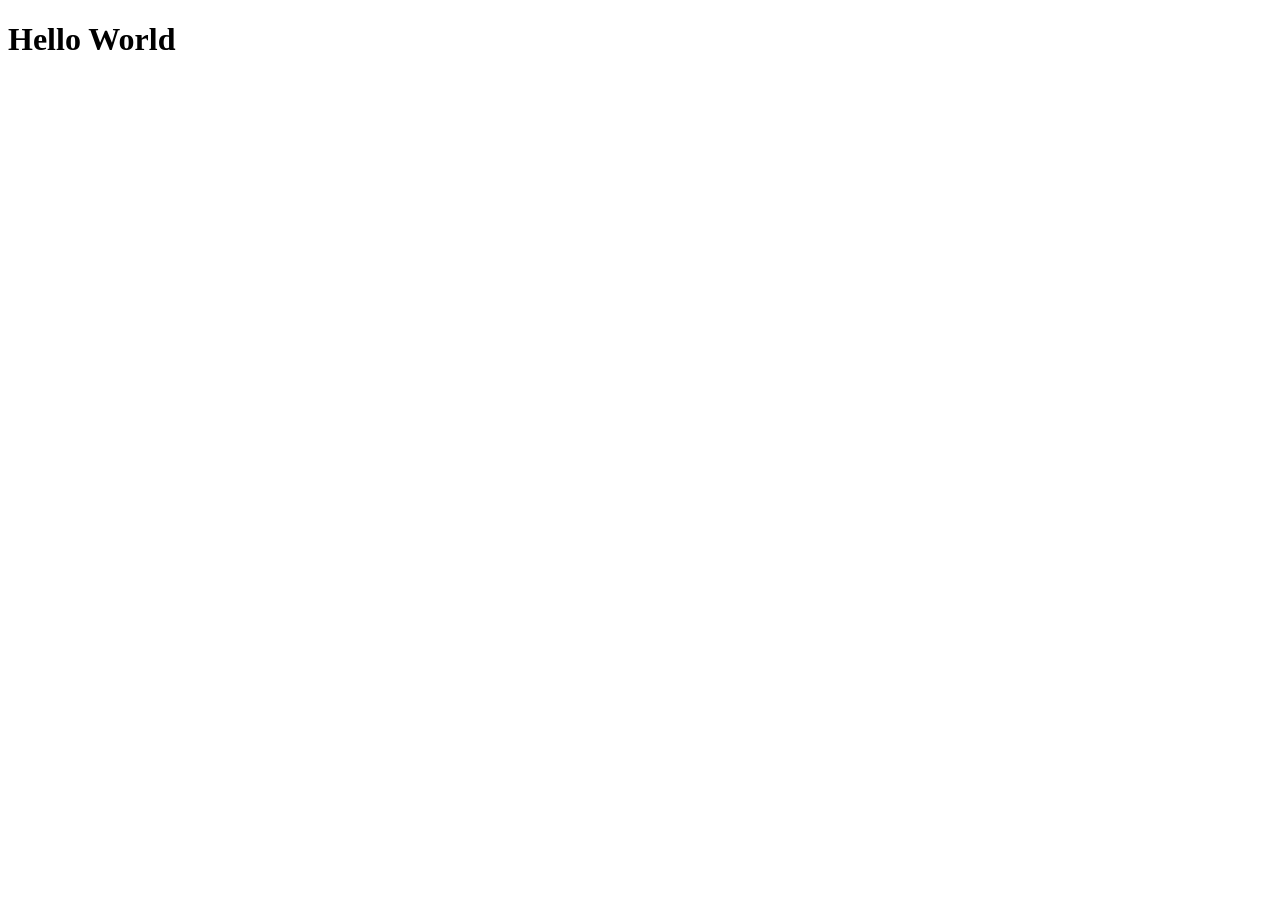
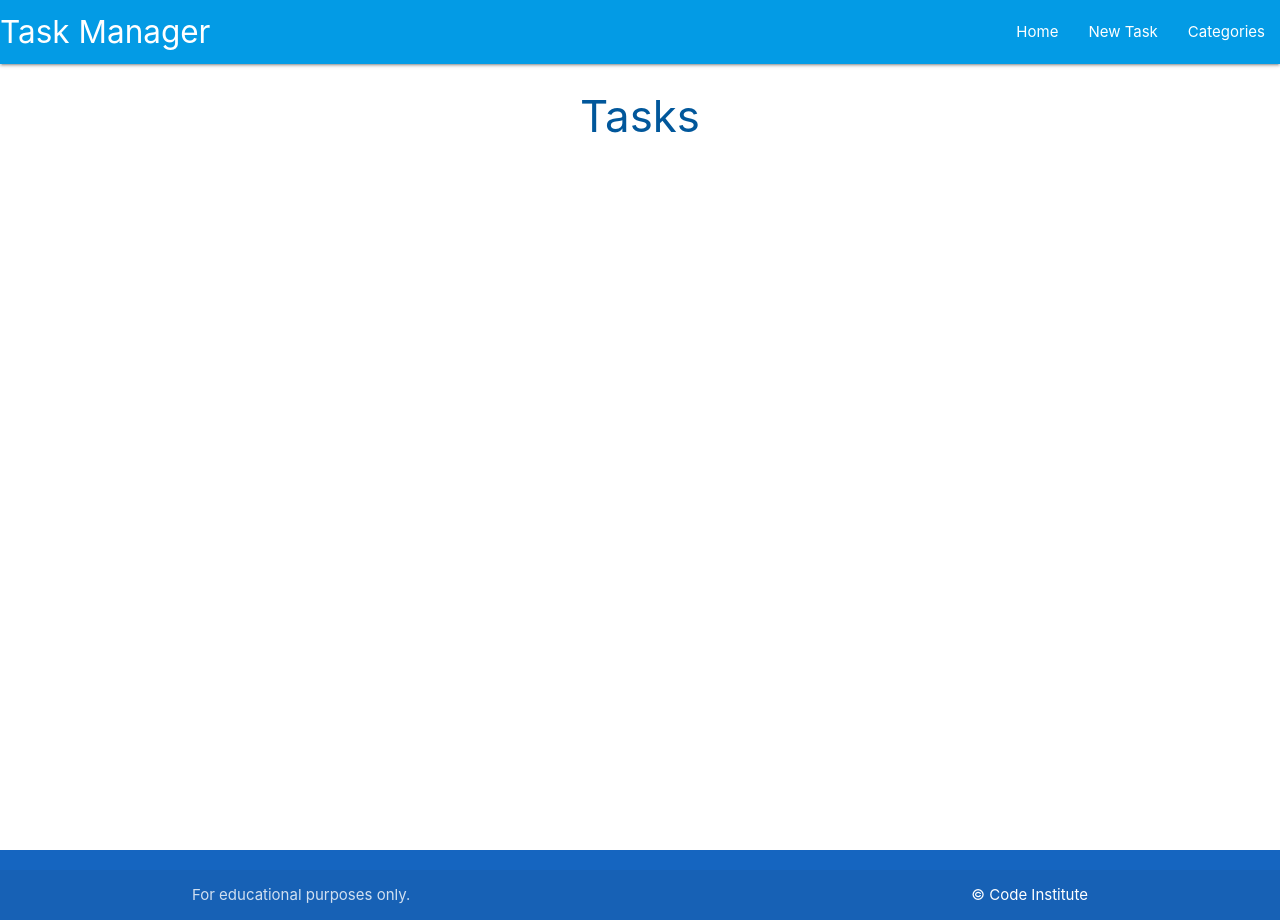
Before and after one commit to JBlackburn94/task-manager, a Flask app: page / in a window 1280 px wide. Before the commit the page is almost empty. Run offline with Flask 3, Linux system fonts and the light colour scheme.

Commit message:
basic html and styles added

```diff
--- a/taskmanager/routes.py
+++ b/taskmanager/routes.py
@@ -5,4 +5,4 @@ from taskmanager.models import Category, Task
 
 @app.route("/")
 def home():
-    return render_template("base.html")
+    return render_template("tasks.html")
--- /dev/null
+++ b/taskmanager/static/css/style.css
@@ -0,0 +1,9 @@
+body {
+    display: flex;
+    min-height: 100vh;
+    flex-direction: column;
+  }
+
+  main {
+    flex: 1 0 auto;
+  }
--- /dev/null
+++ b/taskmanager/static/js/script.js
@@ -0,0 +1,4 @@
+document.addEventListener('DOMContentLoaded', function() {
+    let sidenav = document.querySelectorAll('.sidenav');
+    M.Sidenav.init(sidenav);
+  });
--- a/taskmanager/templates/base.html
+++ b/taskmanager/templates/base.html
@@ -4,9 +4,48 @@
     <meta charset="UTF-8">
     <meta http-equiv="X-UA-Compatible" content="IE=edge">
     <meta name="viewport" content="width=device-width, initial-scale=1.0">
+    <link rel="stylesheet" href="https://cdnjs.cloudflare.com/ajax/libs/font-awesome/6.4.0/css/all.min.css" integrity="sha512-iecdLmaskl7CVkqkXNQ/ZH/XLlvWZOJyj7Yy7tcenmpD1ypASozpmT/E0iPtmFIB46ZmdtAc9eNBvH0H/ZpiBw==" crossorigin="anonymous" referrerpolicy="no-referrer" />
+    <link rel="stylesheet" href="https://cdnjs.cloudflare.com/ajax/libs/materialize/1.0.0/css/materialize.min.css">
+    <link rel="stylesheet" href="{{ url_for('static', filename='css/style.css') }}">
     <title>Task Manager</title>
 </head>
 <body>
-    <h1>Hello World</h1>
+    <header>
+        <nav class="light-blue darken-1">
+            <!-- Main Nav -->
+            <div class="nav-wrapper">
+              <a href="#!" class="brand-logo">Task Manager</a>
+              <a href="#" data-target="mobile-demo" class="sidenav-trigger"><i class="fas fa-bars"></i></a>
+              <ul class="right hide-on-med-and-down">
+                <li><a href="{{ url_for('home') }}">Home</a></li>
+                <li><a href="">New Task</a></li>
+                <li><a href="">Categories</a></li>
+              </ul>
+            </div>
+          </nav>
+
+          <!-- Mobile Nav -->
+          <ul class="sidenav" id="mobile-demo">
+            <li><a href="{{ url_for('home') }}">Home</a></li>
+            <li><a href="">New Task</a></li>
+            <li><a href="">Categories</a></li>
+          </ul>
+    </header>
+
+    <main class="container">
+        {% block content %}
+        {% endblock %}
+    </main>
+
+    <footer class="page-footer blue darken-3">
+        <div class="footer-copyright">
+          <div class="container">
+          For educational purposes only.
+          <a class="white-text right" href="https://codeinstitute.net" target="_blank">&copy; Code Institute</a>
+          </div>
+        </div>
+      </footer>
+    <script src="https://cdnjs.cloudflare.com/ajax/libs/materialize/1.0.0/js/materialize.min.js"></script>
+    <script src="{{ url_for('static', filename='js/script.js') }}"></script>
 </body>
 </html>
--- /dev/null
+++ b/taskmanager/templates/tasks.html
@@ -0,0 +1,6 @@
+{% extends "base.html" %}
+{% block content %}
+
+<h3 class="light-blue-text text-darken-4 center-align">Tasks</h3>
+
+{% endblock %}
```
